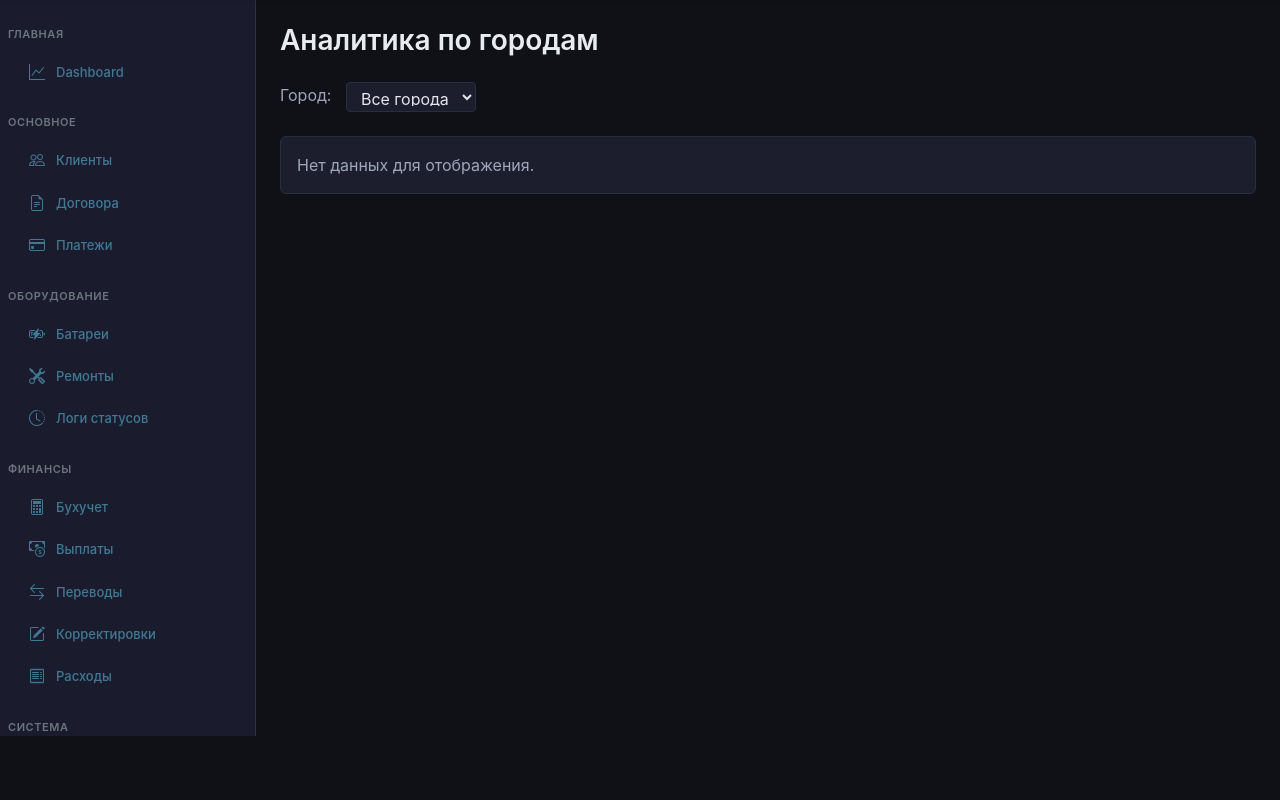
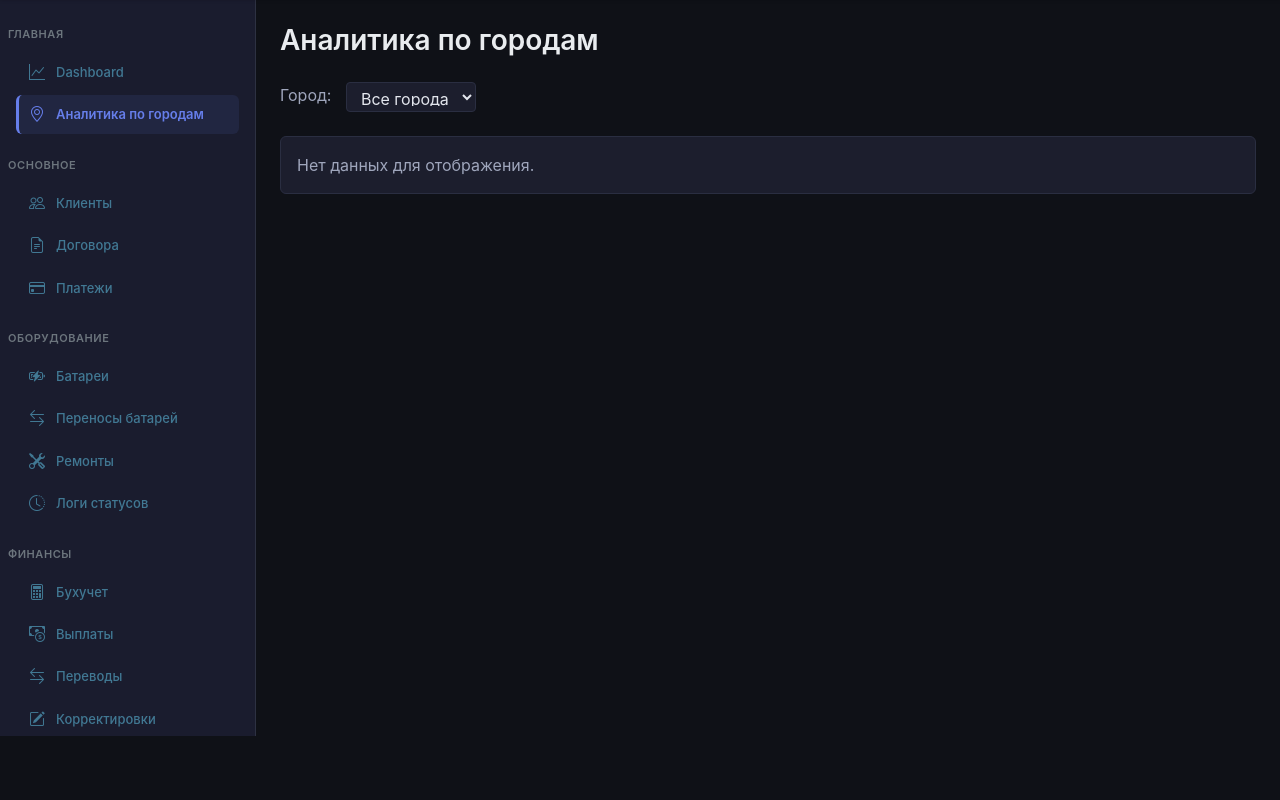
Before and after one commit to gaagnec/batteryRental-3, a Django app: page /admin/city-analytics/ in a window 1280 px wide. Shown: the part 64-864 px from the top of the page. Run offline with Django 5.2, Linux system fonts and the light colour scheme; the visitor is signed in with stand-in values (Sample User, id 1); data that the repository does not hold is empty; parts of the project's set-up code (start-up, migrations or seed data) failed here and were passed over; some libraries are stand-ins or nearby versions.

Commit message:
Add CityAnalytics and BatteryTransfer to sidebar menu

```diff
--- a/templates/admin/base_site.html
+++ b/templates/admin/base_site.html
@@ -74,6 +74,12 @@
           <span>Dashboard</span>
         </a>
       </li>
+      <li class="phoenix-sidebar-item">
+        <a href="{% url 'city-analytics' %}" class="phoenix-sidebar-link {% if 'city-analytics' in request.path %}active{% endif %}">
+          <i class="bi bi-geo-alt"></i>
+          <span>Аналитика по городам</span>
+        </a>
+      </li>
 
       <!-- Основное -->
       <li class="phoenix-sidebar-section">Основное</li>
@@ -102,6 +108,12 @@
         <a href="{% url 'admin:rental_battery_changelist' %}" class="phoenix-sidebar-link {% if 'battery' in request.resolver_match.url_name %}active{% endif %}">
           <i class="bi bi-battery-charging"></i>
           <span>Батареи</span>
+        </a>
+      </li>
+      <li class="phoenix-sidebar-item">
+        <a href="{% url 'admin:rental_batterytransfer_changelist' %}" class="phoenix-sidebar-link {% if 'batterytransfer' in request.resolver_match.url_name %}active{% endif %}">
+          <i class="bi bi-arrow-left-right"></i>
+          <span>Переносы батарей</span>
         </a>
       </li>
       <li class="phoenix-sidebar-item">
```
